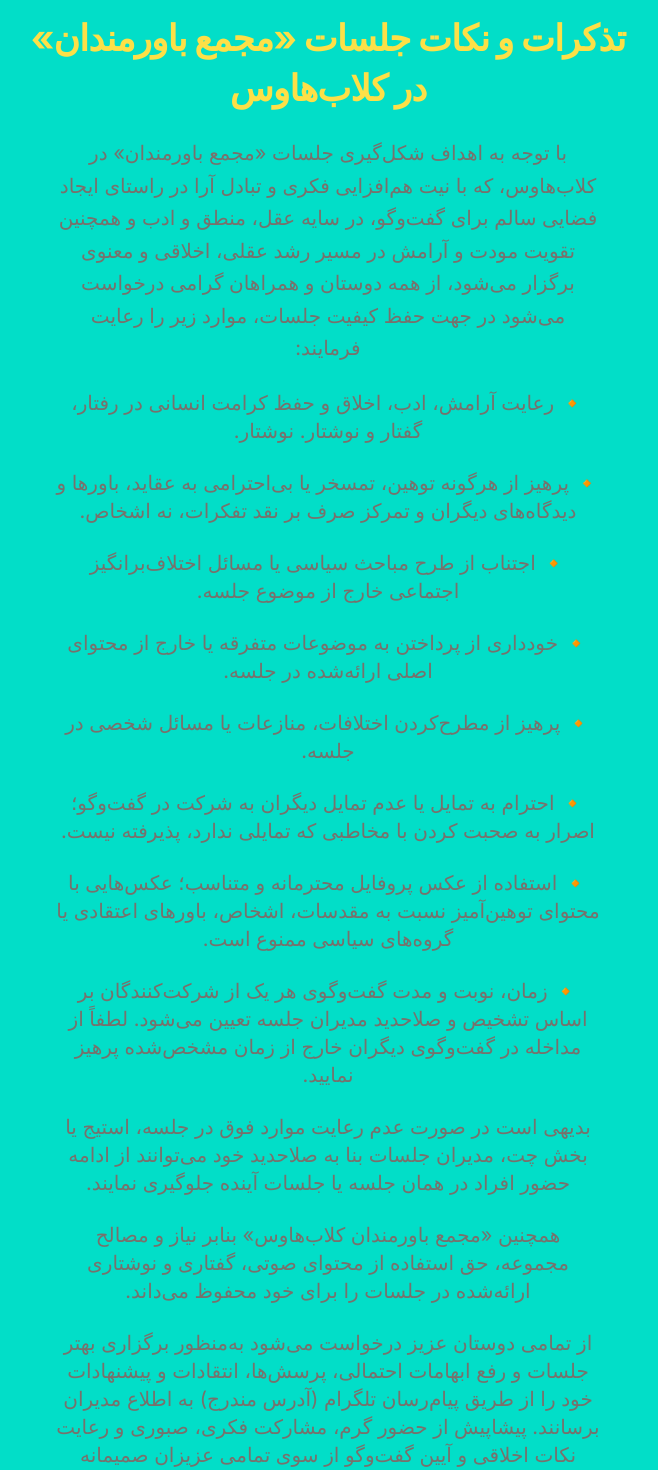
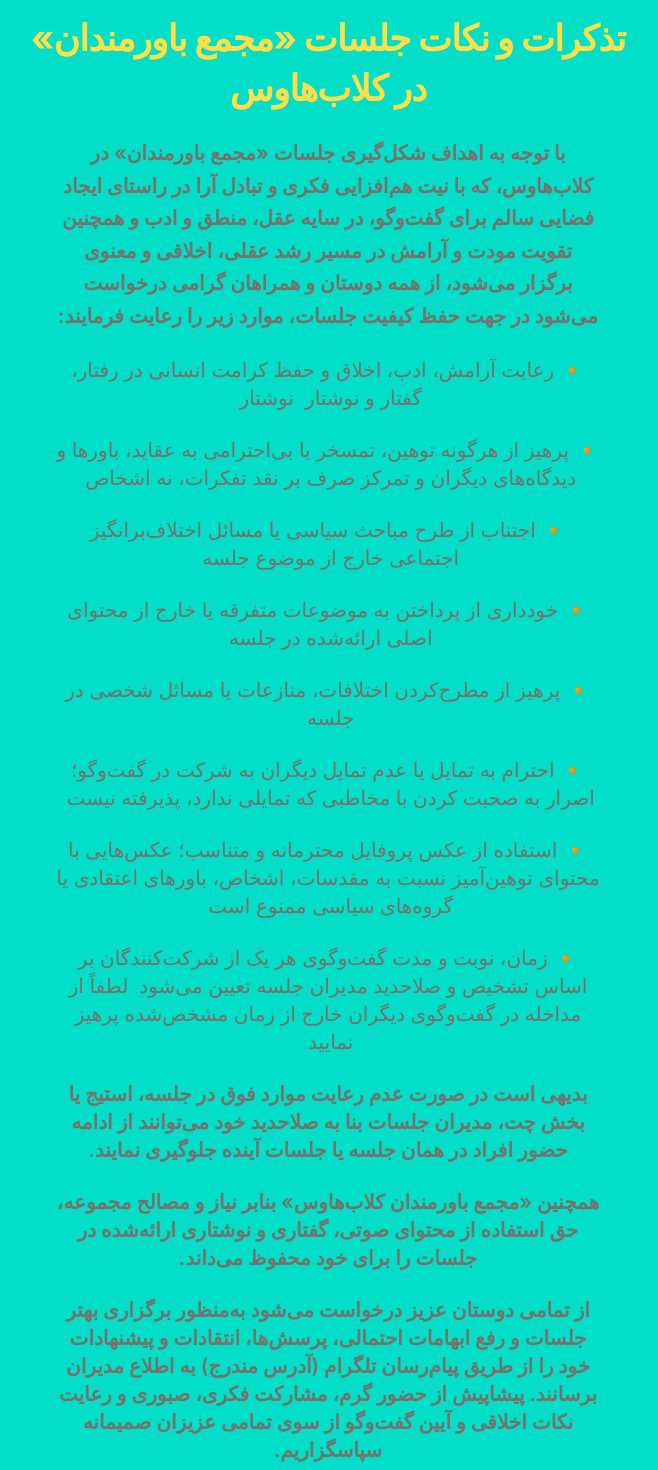
Before and after one commit to mah404/bavarmandan, a Next.js app: page / in a window 1280 px wide. Shown: the part 2420-3890 px from the top of the page, without its empty margins (312-970 px from the left). Built offline with nearby package versions, Linux system fonts and the light colour scheme; a web font is replaced by a local one.

Commit message:
Added Color

```diff
--- a/components/layout/sections/community.tsx
+++ b/components/layout/sections/community.tsx
@@ -32,7 +32,7 @@ export const CommunitySection = () => {
                 </div>
               </CardTitle>
             </CardHeader>
-            <CardContent className="lg:w-[80%] text-xl text-muted-foreground leading-relaxed">
+            <CardContent className="lg:w-[80%] font-semibold text-xl text-muted-foreground leading-relaxed">
               با توجه به اهداف شکل‌گیری جلسات «مجمع باورمندان» در کلاب‌هاوس، که
               با نیت هم‌افزایی فکری و تبادل آرا در راستای ایجاد فضایی سالم برای
               گفت‌وگو، در سایه عقل، منطق و ادب و همچنین تقویت مودت و آرامش در
@@ -40,52 +40,52 @@ export const CommunitySection = () => {
               همراهان گرامی درخواست می‌شود در جهت حفظ کیفیت جلسات، موارد زیر را
               رعایت فرمایند:
             </CardContent>
-            <CardContent className="lg:w-[80%] text-xl text-muted-foreground ">
+            <CardContent className="lg:w-[80%] text-xl text-muted-foreground  font-thin">
               🔸 رعایت آرامش، ادب، اخلاق و حفظ کرامت انسانی در رفتار، گفتار و
               نوشتار. نوشتار.
             </CardContent>
-            <CardContent className="lg:w-[80%] text-xl text-muted-foreground">
+            <CardContent className="lg:w-[80%] text-xl text-muted-foreground  font-thin">
               🔸 پرهیز از هرگونه توهین، تمسخر یا بی‌احترامی به عقاید، باورها و
               دیدگاه‌های دیگران و تمرکز صرف بر نقد تفکرات، نه اشخاص.
             </CardContent>
-            <CardContent className="lg:w-[80%] text-xl text-muted-foreground">
+            <CardContent className="lg:w-[80%] text-xl text-muted-foreground  font-thin">
               🔸 اجتناب از طرح مباحث سیاسی یا مسائل اختلاف‌برانگیز اجتماعی خارج
               از موضوع جلسه.{" "}
             </CardContent>
-            <CardContent className="lg:w-[80%] text-xl text-muted-foreground">
+            <CardContent className="lg:w-[80%] text-xl text-muted-foreground  font-thin">
               🔸 خودداری از پرداختن به موضوعات متفرقه یا خارج از محتوای اصلی
               ارائه‌شده در جلسه.
             </CardContent>
-            <CardContent className="lg:w-[80%] text-xl text-muted-foreground">
+            <CardContent className="lg:w-[80%] text-xl text-muted-foreground  font-thin">
               🔸 پرهیز از مطرح‌کردن اختلافات، منازعات یا مسائل شخصی در جلسه.
             </CardContent>
-            <CardContent className="lg:w-[80%] text-xl text-muted-foreground">
+            <CardContent className="lg:w-[80%] text-xl text-muted-foreground  font-thin">
               🔸 احترام به تمایل یا عدم تمایل دیگران به شرکت در گفت‌وگو؛ اصرار
               به صحبت کردن با مخاطبی که تمایلی ندارد، پذیرفته نیست.
             </CardContent>
-            <CardContent className="lg:w-[80%] text-xl text-muted-foreground">
+            <CardContent className="lg:w-[80%] text-xl text-muted-foreground  font-thin">
               🔸 استفاده از عکس پروفایل محترمانه و متناسب؛ عکس‌هایی با محتوای
               توهین‌آمیز نسبت به مقدسات، اشخاص، باورهای اعتقادی یا گروه‌های
               سیاسی ممنوع است.
             </CardContent>
-            <CardContent className="lg:w-[80%] text-xl text-muted-foreground">
+            <CardContent className="lg:w-[80%] text-xl text-muted-foreground  font-thin">
               🔸 زمان، نوبت و مدت گفت‌وگوی هر یک از شرکت‌کنندگان بر اساس تشخیص و
               صلاحدید مدیران جلسه تعیین می‌شود. لطفاً از مداخله در گفت‌وگوی
               دیگران خارج از زمان مشخص‌شده پرهیز نمایید.
             </CardContent>
-            <CardContent className="lg:w-[80%] text-xl text-muted-foreground">
+<CardContent className="lg:w-[80%] text-xl text-muted-foreground font-semibold ">
               بدیهی است در صورت عدم رعایت موارد فوق در جلسه، استیج یا بخش چت،
               مدیران جلسات بنا به صلاحدید خود می‌توانند از ادامه حضور افراد در
               همان جلسه یا جلسات آینده جلوگیری نمایند.
             </CardContent>
 
-            <CardContent className="lg:w-[80%] text-xl text-muted-foreground">
+            <CardContent className="lg:w-[80%] text-xl text-muted-foreground font-semibold">
               همچنین «مجمع باورمندان کلاب‌هاوس» بنابر نیاز و مصالح مجموعه، حق
               استفاده از محتوای صوتی، گفتاری و نوشتاری ارائه‌شده در جلسات را
               برای خود محفوظ می‌داند.
             </CardContent>
 
-            <CardContent className="lg:w-[80%] text-xl text-muted-foreground">
+            <CardContent className="lg:w-[80%] text-xl text-muted-foreground font-semibold">
               از تمامی دوستان عزیز درخواست می‌شود به‌منظور برگزاری بهتر جلسات و
               رفع ابهامات احتمالی، پرسش‌ها، انتقادات و پیشنهادات خود را از طریق
               پیام‌رسان تلگرام (آدرس مندرج) به اطلاع مدیران برسانند. پیشاپیش از
```
